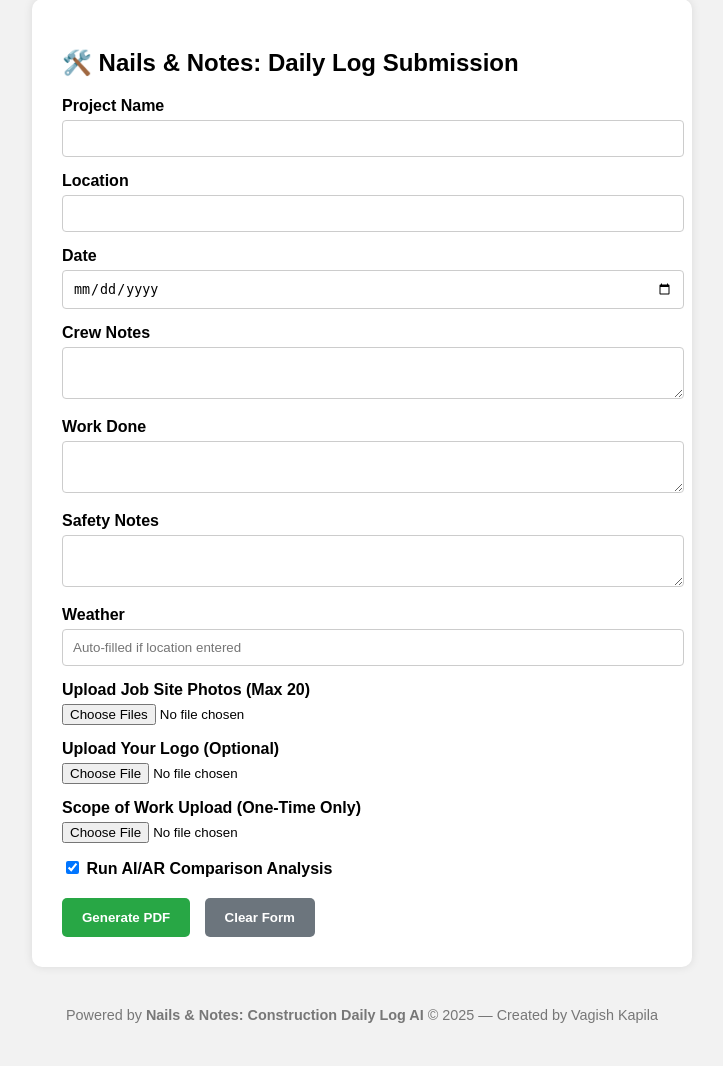
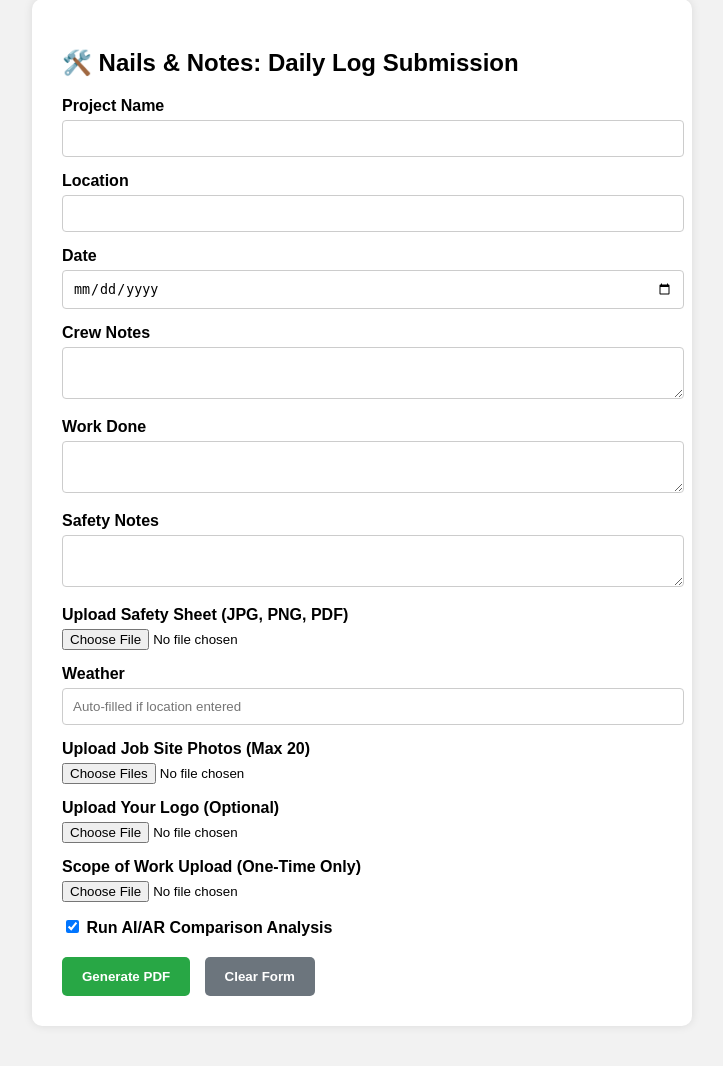
Before and after one commit to VagishKapila/gpt-material-insight-api, a Flask app: page /form in a window 1280 px wide. Shown: the part 21-1087 px from the top of the page, without its empty margins (278-1001 px from the left). Before the commit the page ends 1044 px from the top, so only its background shows below. Run offline with Flask 3, Linux system fonts and the light colour scheme.

Commit message:
Update form.html

```diff
--- a/templates/form.html
+++ b/templates/form.html
@@ -122,7 +122,10 @@
       <textarea name="work_done">{{ last_data.get('work_done', '') }}</textarea>
 
       <label>Safety Notes</label>
-      <textarea name="safety_notes">{{ last_data.get('safety_notes', '') }}</textarea>
+<textarea name="safety_notes">{{ last_data.get('safety_notes', '') }}</textarea>
+
+<label>Upload Safety Sheet (JPG, PNG, PDF)</label>
+<input type="file" name="safety_file" id="safety_file" accept=".jpg,.jpeg,.png,.pdf" />
 
       <label>Weather</label>
       <input type="text" name="weather" id="weather" placeholder="Auto-filled if location entered" value="{{ last_data.get('weather', '') }}" />
```
